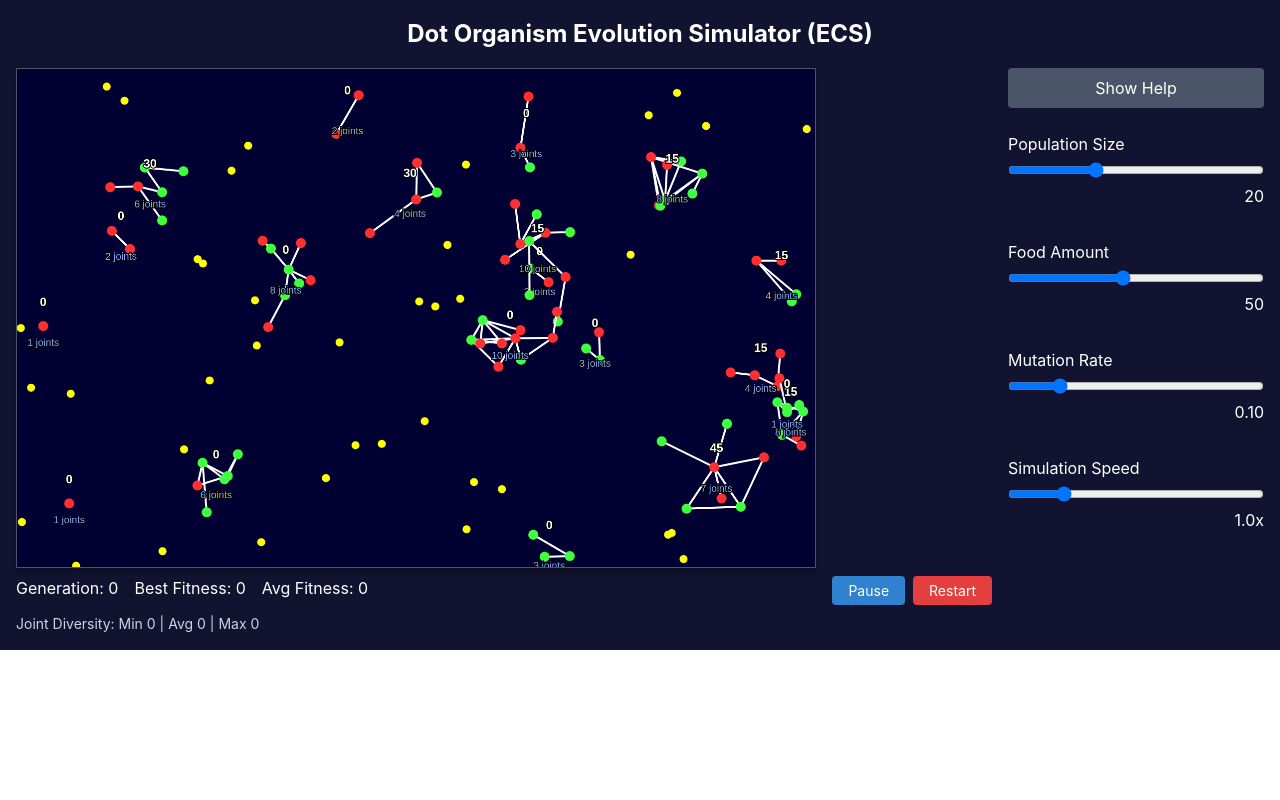
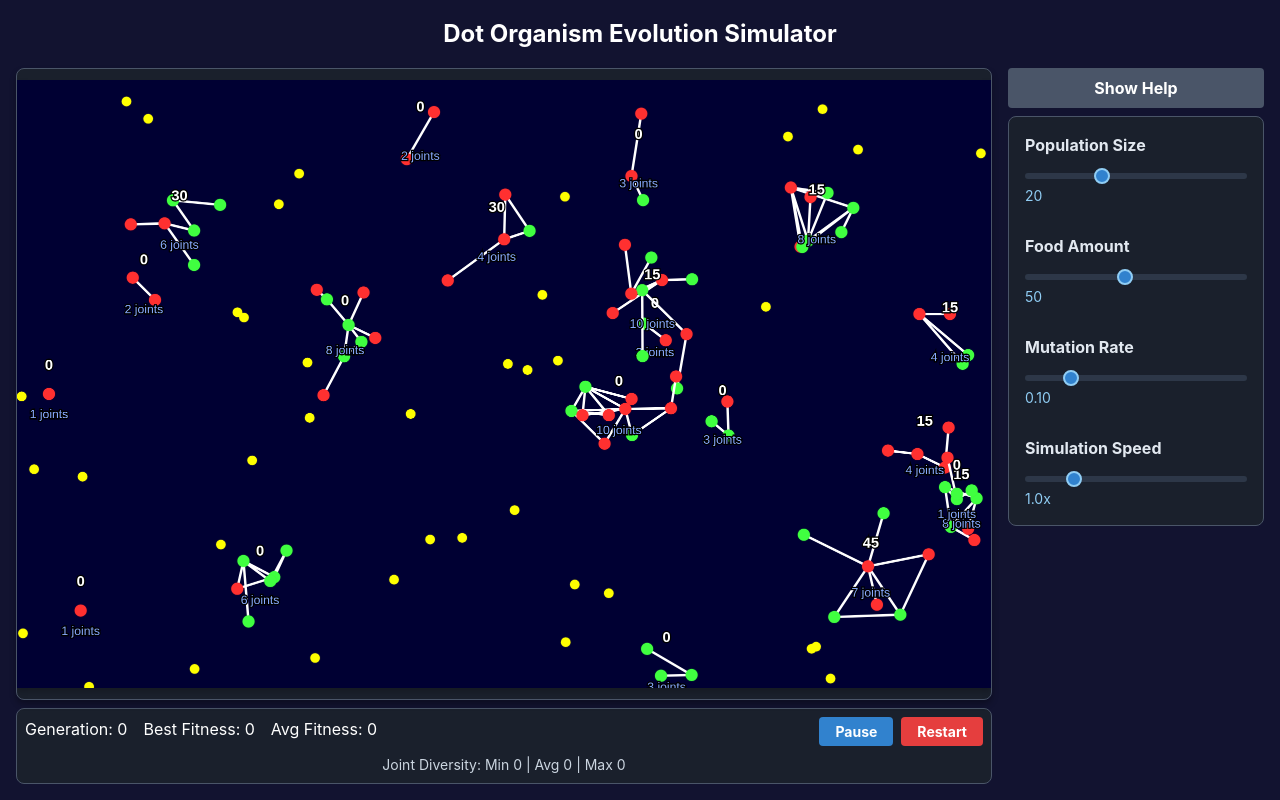
Before and after one commit to late-cretaceous/constellation-evolution, a React (Vite) app: page / in a window 1280 px wide. Built offline with nearby package versions, Linux system fonts and the light colour scheme.

Commit message:
tweak: canvas size

```diff
--- a/src/components/EvolutionSimulator/EvolutionSimulator.css
+++ b/src/components/EvolutionSimulator/EvolutionSimulator.css
@@ -6,13 +6,15 @@
   padding: 1rem;
   background-color: #121330;
   color: white;
-  height: 100%;
+  min-height: 100vh;
+  box-sizing: border-box;
 }
 
 .simulator-title {
   font-size: 1.5rem;
   font-weight: bold;
   margin-bottom: 1rem;
+  text-align: center;
 }
 
 /* Layout */
@@ -21,8 +23,11 @@
   flex-direction: column;
   width: 100%;
   gap: 1rem;
+  flex: 1;
+  max-height: calc(100vh - 4rem);
 }
 
+/* For larger screens, use a row layout */
 @media (min-width: 768px) {
   .simulator-layout {
     flex-direction: row;
@@ -32,46 +37,69 @@
 /* Main simulation area */
 .simulation-area {
   flex: 1;
+  display: flex;
+  flex-direction: column;
+  min-height: 0; /* Important for proper flexbox behavior */
+  width: 100%;
+}
+
+/* Canvas container */
+.canvas-container {
+  position: relative;
+  width: 100%;
+  flex: 1;
+  display: flex;
+  justify-content: center;
+  align-items: center;
+  overflow: hidden;
+  background-color: #1a202c;
+  border-radius: 0.5rem;
+  border: 1px solid #4a5568;
+  box-shadow: 0 4px 6px rgba(0, 0, 0, 0.3);
 }
 
 /* Canvas */
 .simulation-canvas {
-  border: 1px solid #4a5568;
-  background-color: #1a202c;
-  width: 100%;
-  height: auto;
+  display: block;
   image-rendering: -webkit-optimize-contrast; /* Improves rendering on webkit browsers */
-  image-rendering: crisp-edges;              /* General improvement for pixel art */
-  -ms-interpolation-mode: nearest-neighbor;  /* IE support */
-
-  /* Add a subtle shadow for depth */
-  box-shadow: 0 4px 6px rgba(0, 0, 0, 0.3);
-
-  /* Improve touch response on mobile */
-  touch-action: manipulation;
+  image-rendering: crisp-edges;               /* General improvement for pixel art */
+  -ms-interpolation-mode: nearest-neighbor;   /* IE support */
+  max-width: 100%;                           /* Ensure it never overflows */
+  max-height: 100%;                          /* Ensure it never overflows */
+  touch-action: manipulation;                /* Improve touch response on mobile */
+  box-shadow: 0 4px 6px rgba(0, 0, 0, 0.2);  /* Subtle shadow for depth */
 }
 
 /* Stats section */
 .stats-container {
   margin-top: 0.5rem;
+  background-color: #1a202c;
+  border-radius: 0.5rem;
+  padding: 0.5rem;
+  border: 1px solid #4a5568;
 }
 
 .stats-row {
   display: flex;
   justify-content: space-between;
   margin-bottom: 0.5rem;
+  flex-wrap: wrap;
 }
 
 .stats-values {
   display: flex;
+  flex-wrap: wrap;
+  gap: 1rem;
 }
 
 .stats-value {
-  margin-right: 1rem;
+  white-space: nowrap;
 }
 
 .buttons-container {
   display: flex;
+  gap: 0.5rem;
+  margin-left: auto;
 }
 
 .button {
@@ -80,30 +108,52 @@
   cursor: pointer;
   border: none;
   font-size: 0.875rem;
+  font-weight: bold;
+  transition: background-color 0.2s, transform 0.1s;
+}
+
+.button:active {
+  transform: translateY(1px);
 }
 
 .button-blue {
   background-color: #3182ce;
-  margin-right: 0.5rem;
+  color: white;
+}
+
+.button-blue:hover {
+  background-color: #2c5282;
 }
 
 .button-red {
   background-color: #e53e3e;
+  color: white;
+}
+
+.button-red:hover {
+  background-color: #c53030;
 }
 
 .joint-diversity {
   font-size: 0.875rem;
   color: #cbd5e0;
+  width: 100%;
+  text-align: center;
+  margin-top: 0.25rem;
 }
 
 /* Control panel */
 .control-panel {
   width: 100%;
+  max-width: 100%;
+  display: flex;
+  flex-direction: column;
 }
 
 @media (min-width: 768px) {
   .control-panel {
     width: 16rem;
+    min-width: 16rem;
   }
 }
 
@@ -117,44 +167,94 @@
   margin-bottom: 0.5rem;
   cursor: pointer;
   color: white;
+  font-weight: bold;
+  transition: background-color 0.2s;
+}
+
+.help-toggle:hover {
+  background-color: #2d3748;
 }
 
 .help-content {
-  padding: 0.5rem;
+  padding: 0.75rem;
   background-color: #2d3748;
   border-radius: 0.25rem;
   font-size: 0.875rem;
+  margin-bottom: 0.75rem;
+  box-shadow: 0 2px 4px rgba(0, 0, 0, 0.1);
 }
 
 .help-content p {
   margin-bottom: 0.5rem;
 }
 
+.help-content p:last-child {
+  margin-bottom: 0;
+}
+
 .help-content strong {
   font-weight: bold;
+  color: #90cdf4;
 }
 
 /* Controls */
 .controls-container {
-  margin-top: 1rem;
+  background-color: #1a202c;
+  border-radius: 0.5rem;
+  padding: 1rem;
   display: flex;
   flex-direction: column;
   gap: 1rem;
+  border: 1px solid #4a5568;
 }
 
 .control-item {
-  margin-bottom: 1rem;
+  margin-bottom: 0.75rem;
+}
+
+.control-item:last-child {
+  margin-bottom: 0;
 }
 
 .control-label {
-  display: block;
+  display: flex;
+  justify-content: space-between;
   margin-bottom: 0.25rem;
+  font-weight: bold;
+  color: #e2e8f0;
 }
 
 .control-slider {
   width: 100%;
+  height: 6px;
+  -webkit-appearance: none;
+  appearance: none;
+  background: #2d3748;
+  border-radius: 3px;
+  outline: none;
+}
+
+.control-slider::-webkit-slider-thumb {
+  -webkit-appearance: none;
+  appearance: none;
+  width: 16px;
+  height: 16px;
+  border-radius: 50%;
+  background: #3182ce;
+  cursor: pointer;
+  border: 2px solid #90cdf4;
+}
+
+.control-slider::-moz-range-thumb {
+  width: 16px;
+  height: 16px;
+  border-radius: 50%;
+  background: #3182ce;
+  cursor: pointer;
+  border: 2px solid #90cdf4;
 }
 
 .control-value {
-  text-align: right;
+  font-size: 0.875rem;
+  color: #90cdf4;
 }
--- a/src/components/EvolutionSimulator/SimulationCanvas.jsx
+++ b/src/components/EvolutionSimulator/SimulationCanvas.jsx
@@ -1,15 +1,76 @@
-import React, { useEffect } from 'react';
+import React, { useState, useEffect, useCallback } from 'react';
+import { CANVAS_WIDTH, CANVAS_HEIGHT } from '../../simulation/constants';
 
 /**
- * The canvas component for rendering the simulation with high-DPI support
+ * The canvas component for rendering the simulation with high-DPI support and responsive sizing
  * @param {Object} props - Component props
- * @param {number} props.width - Logical canvas width
- * @param {number} props.height - Logical canvas height
  * @param {number} props.pixelRatio - Pixel ratio for high-DPI rendering (default: devicePixelRatio)
  * @param {React.RefObject} props.canvasRef - Reference to the canvas element
  */
-const SimulationCanvas = ({ width, height, pixelRatio = window.devicePixelRatio || 1, canvasRef }) => {
-  // Set up high-DPI canvas scaling on mount
+const SimulationCanvas = ({ pixelRatio = window.devicePixelRatio || 1, canvasRef }) => {
+  // Track canvas dimensions for responsive sizing
+  const [dimensions, setDimensions] = useState({
+    width: CANVAS_WIDTH,
+    height: CANVAS_HEIGHT
+  });
+
+  // Calculate optimal canvas size based on container
+  const calculateCanvasSize = useCallback(() => {
+    if (!canvasRef.current) return;
+
+    // Get the container dimensions
+    const container = canvasRef.current.parentElement;
+    const containerWidth = container.clientWidth;
+
+    // Get the available height (account for stats display below the canvas)
+    // Using 80% of the viewport height as a reasonable estimate for available space
+    // This prevents the canvas from being too tall
+    const viewportHeight = window.innerHeight;
+    const availableHeight = Math.min(
+      viewportHeight * 0.8,
+      container.clientHeight || viewportHeight * 0.8
+    );
+
+    // Calculate the maximum possible size while maintaining aspect ratio
+    const aspectRatio = CANVAS_WIDTH / CANVAS_HEIGHT;
+
+    let newWidth, newHeight;
+
+    // If container is wider than needed for full height
+    if (containerWidth / availableHeight > aspectRatio) {
+      // Height constrained
+      newHeight = availableHeight;
+      newWidth = newHeight * aspectRatio;
+    } else {
+      // Width constrained
+      newWidth = containerWidth;
+      newHeight = newWidth / aspectRatio;
+    }
+
+    // Update dimensions if changed
+    if (newWidth !== dimensions.width || newHeight !== dimensions.height) {
+      setDimensions({
+        width: newWidth,
+        height: newHeight
+      });
+    }
+  }, [canvasRef, dimensions.width, dimensions.height]);
+
+  // Handle window resize
+  useEffect(() => {
+    // Initial calculation
+    calculateCanvasSize();
+
+    // Add resize listener
+    window.addEventListener('resize', calculateCanvasSize);
+
+    // Clean up
+    return () => {
+      window.removeEventListener('resize', calculateCanvasSize);
+    };
+  }, [calculateCanvasSize]);
+
+  // Set up high-DPI canvas scaling when dimensions change
   useEffect(() => {
     if (!canvasRef.current) return;
 
@@ -17,30 +78,36 @@ const SimulationCanvas = ({ width, height, pixelRatio = window.devicePixelRatio
     const ctx = canvas.getContext('2d');
 
     // Set the canvas dimensions accounting for device pixel ratio
-    canvas.width = width * pixelRatio;
-    canvas.height = height * pixelRatio;
+    canvas.width = dimensions.width * pixelRatio;
+    canvas.height = dimensions.height * pixelRatio;
 
     // Scale all canvas operations by pixel ratio
     ctx.scale(pixelRatio, pixelRatio);
 
-    // Store the pixel ratio on the context for the render system to use
+    // Store the pixel ratio and logical dimensions on the context for the render system
     ctx.pixelRatio = pixelRatio;
+    ctx.logicalWidth = CANVAS_WIDTH;
+    ctx.logicalHeight = CANVAS_HEIGHT;
 
-    // Reset rendering when component unmounts
+    // Set scaling factor between simulation coordinates and display coordinates
+    ctx.simulationScale = dimensions.width / CANVAS_WIDTH;
+
+    // Reset rendering when component unmounts or dimensions change
     return () => {
       if (ctx) {
         ctx.setTransform(1, 0, 0, 1, 0, 0);
       }
     };
-  }, [width, height, pixelRatio, canvasRef]);
+  }, [dimensions.width, dimensions.height, pixelRatio, canvasRef]);
 
   return (
     <canvas
       ref={canvasRef}
-      // Set CSS dimensions to logical size
+      // Set CSS dimensions to calculated size
       style={{
-        width: `${width}px`,
-        height: `${height}px`
+        width: `${dimensions.width}px`,
+        height: `${dimensions.height}px`,
+        maxWidth: '100%'
       }}
       className="simulation-canvas"
     />
--- a/src/components/EvolutionSimulator/index.jsx
+++ b/src/components/EvolutionSimulator/index.jsx
@@ -5,11 +5,10 @@ import SimulationCanvas from './SimulationCanvas';
 import SimulationControls from './SimulationControls';
 import SimulationStats from './SimulationStats';
 import HelpPanel from './HelpPanel';
-import { CANVAS_WIDTH, CANVAS_HEIGHT } from '../../simulation/constants';
 import './EvolutionSimulator.css';
 
 /**
- * Main Evolution Simulator component with high-DPI support
+ * Main Evolution Simulator component with responsive canvas
  */
 const EvolutionSimulator = () => {
   const canvasRef = useRef(null);
@@ -22,16 +21,16 @@ const EvolutionSimulator = () => {
 
   return (
     <div className="simulator-container">
-      <h1 className="simulator-title">Dot Organism Evolution Simulator (ECS)</h1>
+      <h1 className="simulator-title">Dot Organism Evolution Simulator</h1>
 
       <div className="simulator-layout">
         <div className="simulation-area">
-          <SimulationCanvas
-            width={CANVAS_WIDTH}
-            height={CANVAS_HEIGHT}
-            pixelRatio={pixelRatio}
-            canvasRef={canvasRef}
-          />
+          <div className="canvas-container">
+            <SimulationCanvas
+              pixelRatio={pixelRatio}
+              canvasRef={canvasRef}
+            />
+          </div>
 
           <SimulationStats
             generation={simulation.generation}
```
Also changed, not shown: src/simulation/ecs/systems/RenderSystem.js (+27 -0 lines).
